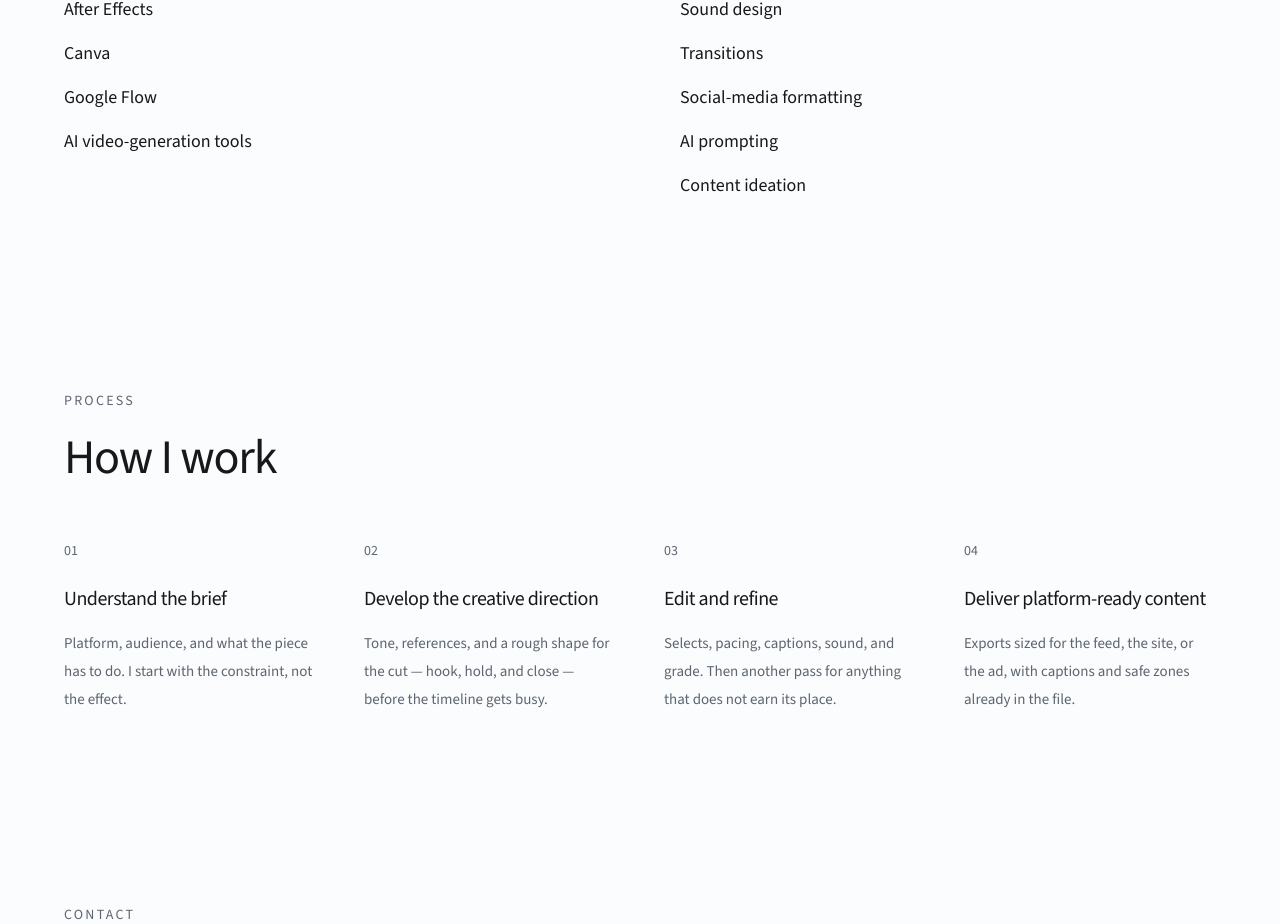
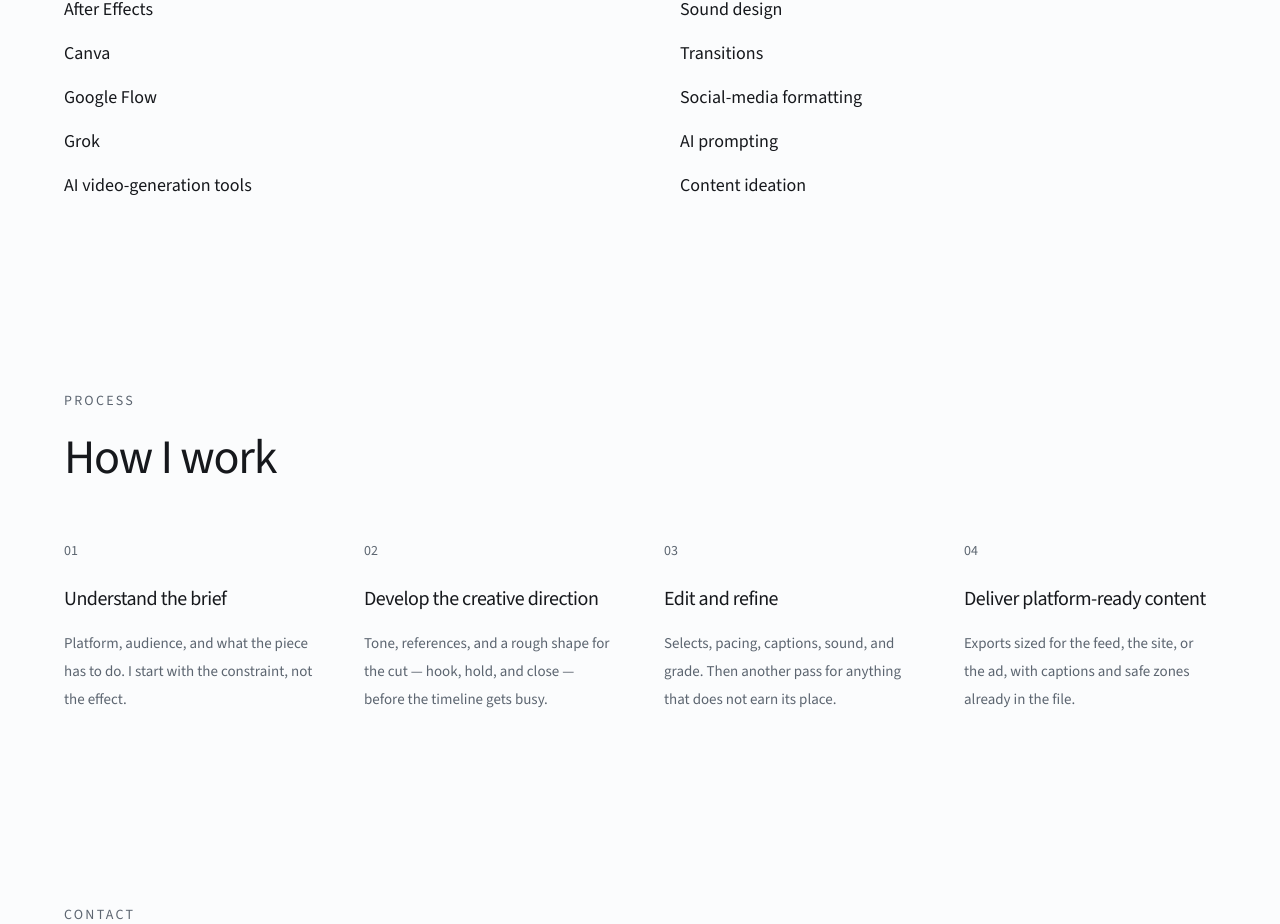
Before and after one commit to PAMPAM-byte/creator-portfolio, a Next.js app: page / in a window 1280 px wide. Shown: the part 7339-8263 px from the top of the page. Built offline with nearby package versions, Linux system fonts and the light colour scheme; no server answers.

Commit message:
Add Grok to tools list in Skills section

```diff
--- a/src/data/skills.js
+++ b/src/data/skills.js
@@ -9,6 +9,7 @@ export const tools = [
   { id: "after-effects", name: "After Effects" },
   { id: "canva", name: "Canva" },
   { id: "flow", name: "Google Flow" },
+  { id: "grok", name: "Grok" },
   { id: "ai-video", name: "AI video-generation tools" },
 ];
 
```
